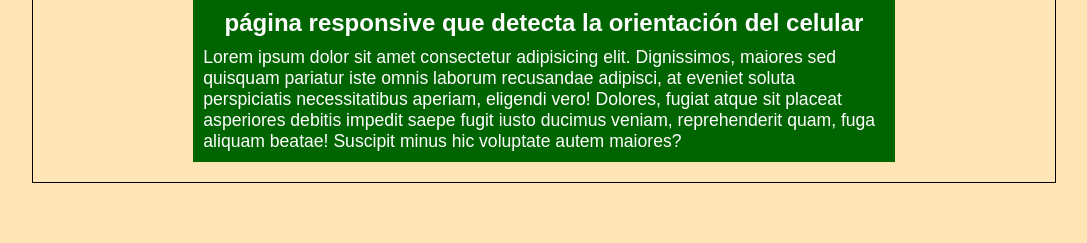
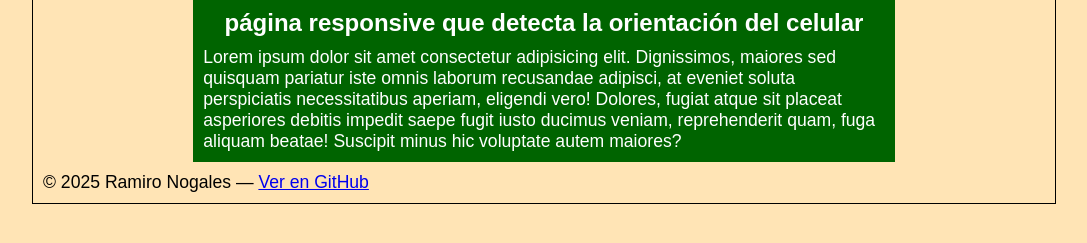
Before and after one commit to GBCURSOS/WEBPAGE01, a plain HTML site: page index.html in a window 1280 px wide. Shown: the part 79-322 px from the top of the page, without its empty margins (96-1183 px from the left). Drawn offline with Linux system fonts and the light colour scheme.

Commit message:
footer + github

```diff
--- a/index.html
+++ b/index.html
@@ -18,7 +18,11 @@
         </section>
     </main>
     <footer>
-
+        <p>
+            &copy; 2025 Ramiro Nogales &mdash;
+            <a href="https://github.com/GBCURSOS/WEBPAGE01.git" target="_blank" rel="noopener noreferrer">
+                Ver en GitHub
+            </a></p>
     </footer>
 </body>
 </html>
```
